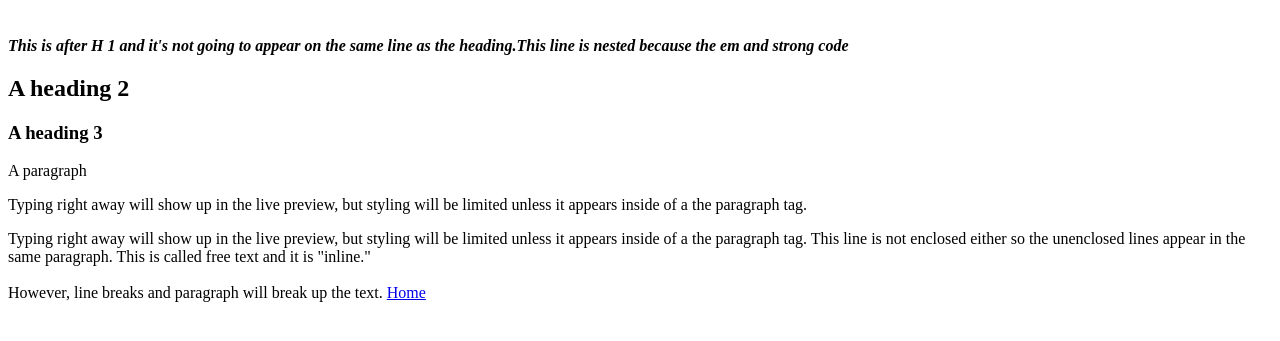
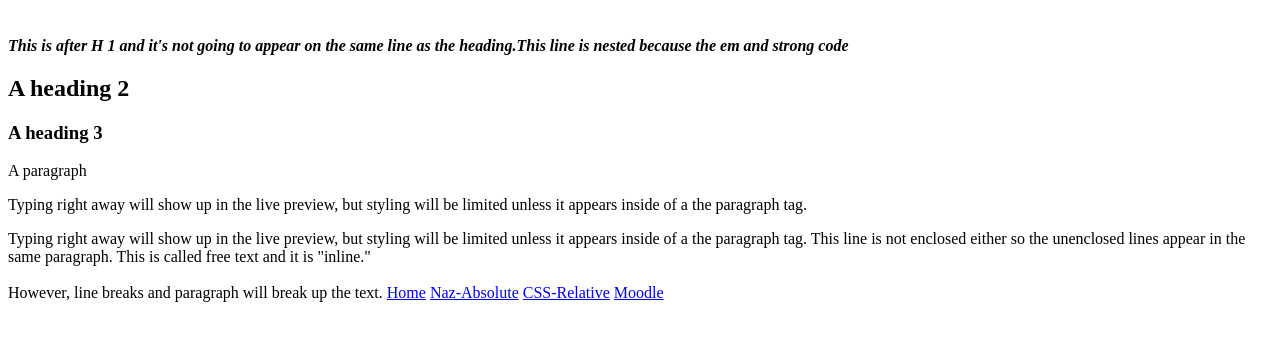
Before and after one commit to denriqu3/assignment1, a plain HTML site: page Index.html in a window 1280 px wide. Shown: the part 61-402 px from the top of the page. Drawn offline with Linux system fonts and the light colour scheme.

Commit message:
More links

```diff
--- a/Index.html
+++ b/Index.html
@@ -14,5 +14,8 @@
     <p>Typing right away will show up in the live preview, but styling will be limited unless it appears inside of a the paragraph tag.</p>
     Typing right away will show up in the live preview, but styling will be limited unless it appears inside of a the paragraph tag. This line is not enclosed either so the unenclosed lines appear in the same paragraph. This is called free text and it is "inline." <br><br>However, line breaks and paragraph will break up the text.
     <a href="index.html">Home</a>
+    <a href="https://www.naz.edu" target="_blank">Naz-Absolute</a>
+    <a href="css/styles.css">CSS-Relative</a>
+    <a href="https://naz.mrooms3.net/my/" target="_blank">Moodle</a>
 </body>
 </html>
```
